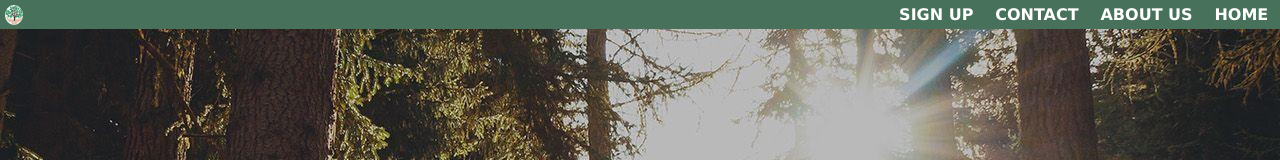
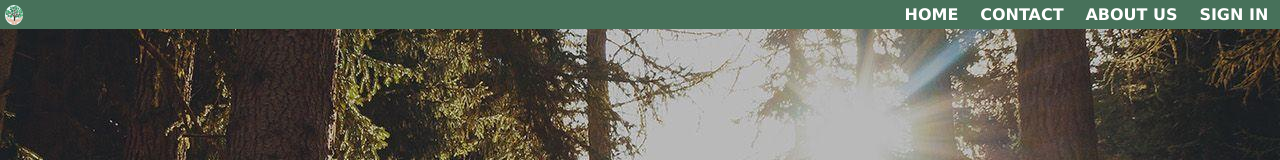
Before and after one commit to Piankeito/gosh, a plain HTML site: page index.html in a window 1280 px wide. Shown: the top 160 px of the page. Drawn offline with Linux system fonts and the light colour scheme.

Commit message:
Update index.html

```diff
--- a/index.html
+++ b/index.html
@@ -10,10 +10,10 @@
     <div class="bod">
     <div class="header">
         <div class="logo"><a><img src="log.png"></a></div>
-        <a><b> SIGN UP &nbsp;&nbsp;</b></a>
+        <a><b> HOME &nbsp;&nbsp;</b></a>
         <a><b> CONTACT &nbsp;&nbsp;</b></a>
         <a><b> ABOUT US &nbsp;&nbsp;</b></a>
-        <a><b>HOME &nbsp;&nbsp;</b></a>
+        <a><b> SIGN IN &nbsp;&nbsp;</b></a>
 
     </div>
     <div class="content1">
```
